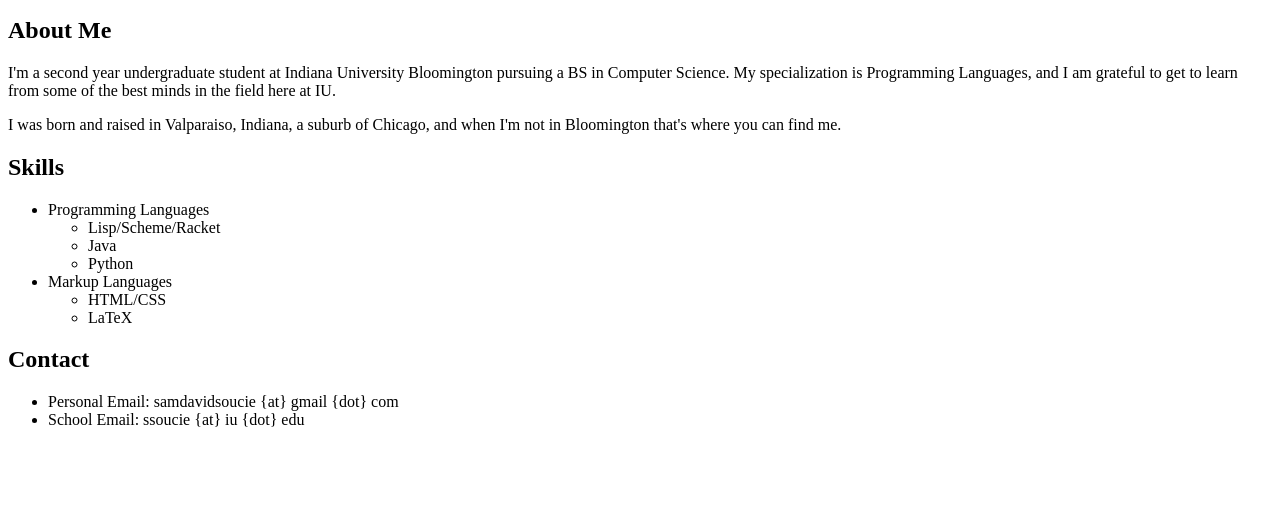
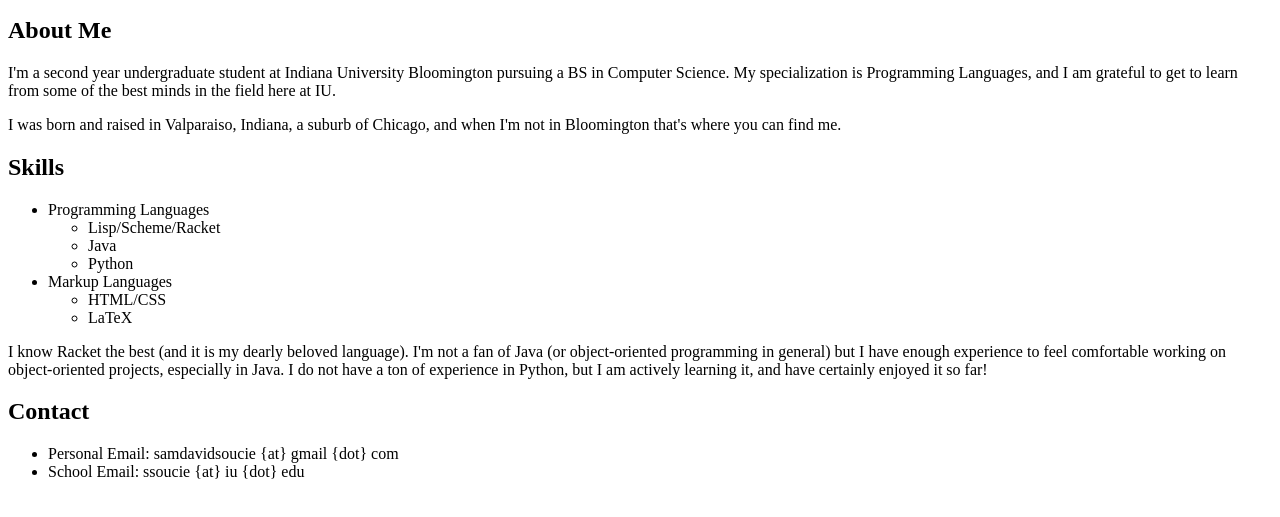
Before and after one commit to ssoucie/ssoucie.github.io, a plain HTML site: page index.html in a window 1280 px wide. Shown: the part 101-618 px from the top of the page. Drawn offline with Linux system fonts and the light colour scheme.

Commit message:
Add files via upload

```diff
--- a/index.html
+++ b/index.html
@@ -30,6 +30,8 @@
       </ul>
     </ul>
 
+    <p> I know Racket the best (and it is my dearly beloved language). I'm not a fan of Java (or object-oriented programming in general) but I have enough experience to feel comfortable working on object-oriented projects, especially in Java. I do not have a ton of experience in Python, but I am actively learning it, and have certainly enjoyed it so far! </p>
+
 
     <h2> Contact </h2>
     <ul>
```
